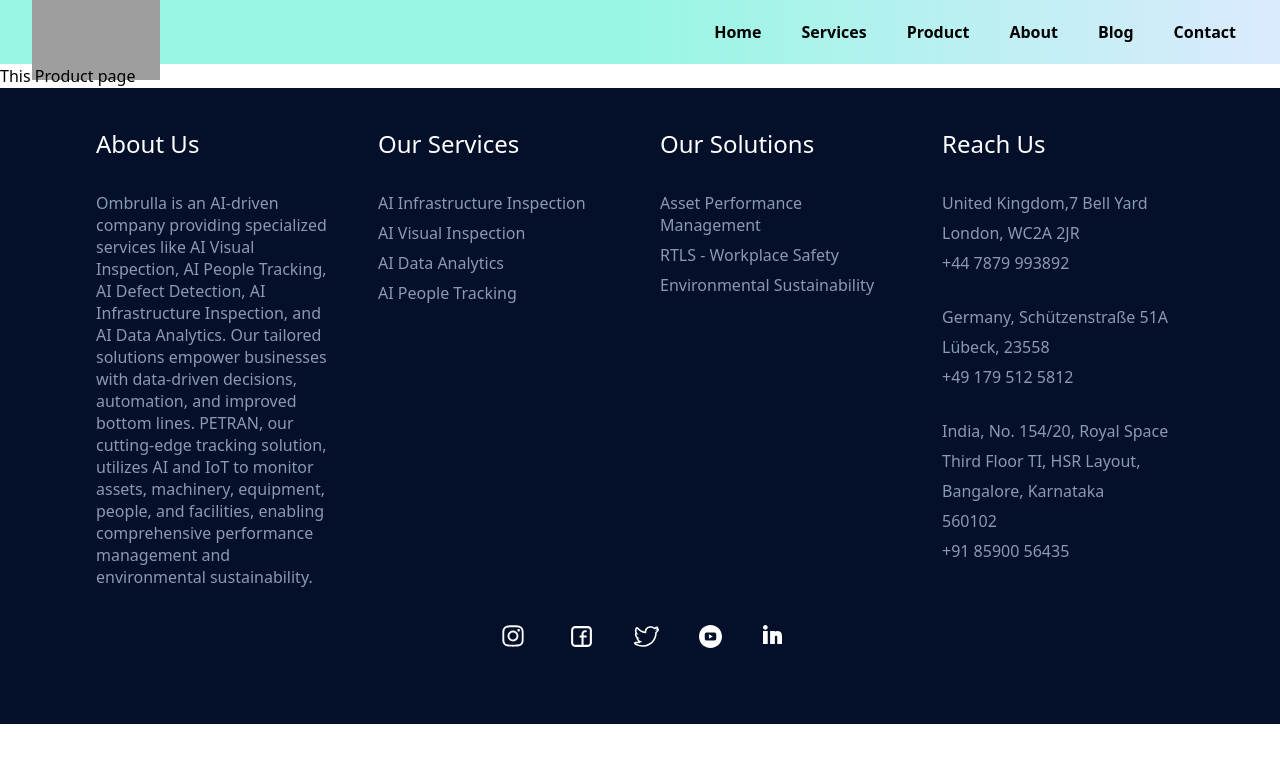
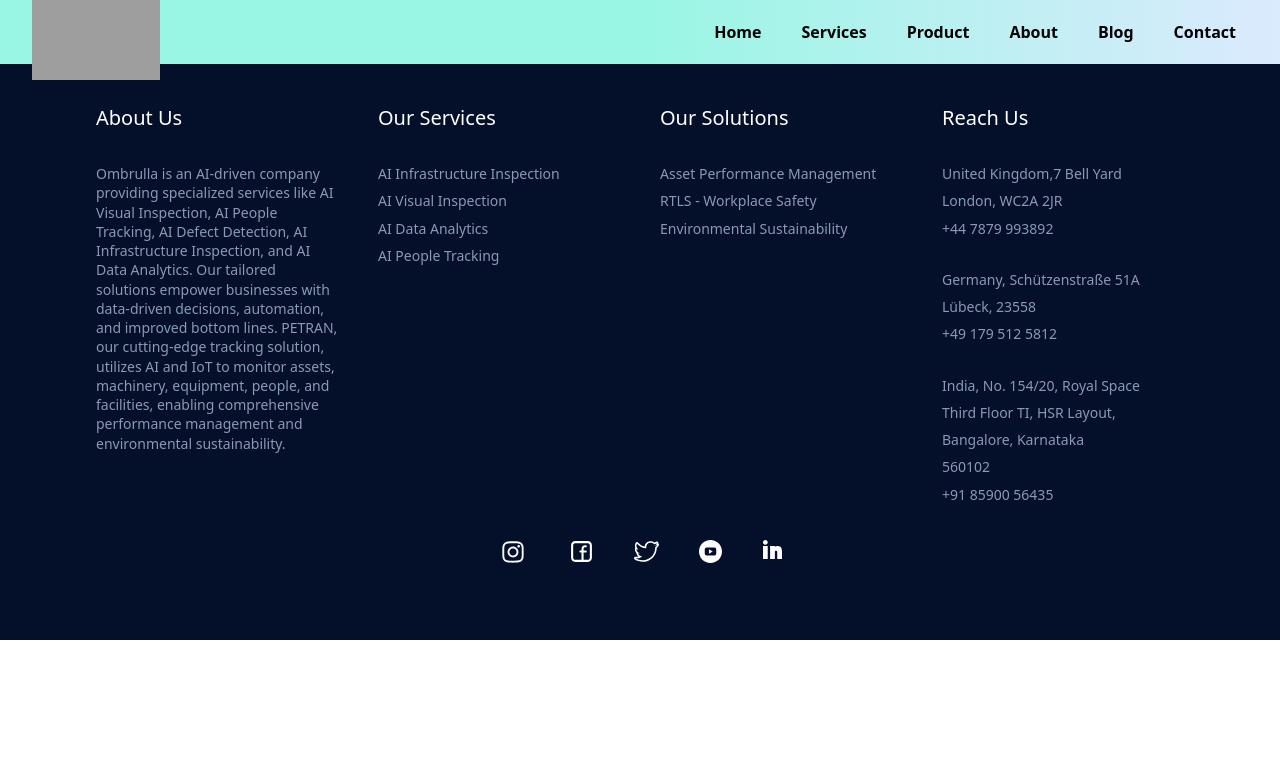
Before and after one commit to iamfalahc/ombrulla-homepage-replica, a React (Create React App) app: page /product in a window 1280 px wide. Shown: the top 762 px of the page. Built offline with nearby package versions, Linux system fonts and the light colour scheme; grey boxes are pictures that could not be loaded.

Commit message:
footer styled

```diff
--- a/src/components/Footer.jsx
+++ b/src/components/Footer.jsx
@@ -5,8 +5,8 @@ const Footer = () => {
     <footer className="flex flex-col px-6 py-10 xl:px-24 ">
       <div className="flex flex-col gap-10 xl:flex xl:flex-row xl:justify-between">
         <section className="flex flex-col gap-2 xl:w-1/4 xl:gap-8">
-          <h2 className="text-2xl font-medium text-white">About Us</h2>
-          <span className="text-[#8A99B4] leading-snug">
+          <h2 className="text-xl font-medium text-white">About Us</h2>
+          <span className="text-[#8A99B4] leading-snug text-sm">
             Ombrulla is an AI-driven company providing specialized services like
             AI Visual Inspection, AI People Tracking, AI Defect Detection, AI
             Infrastructure Inspection, and AI Data Analytics. Our tailored
@@ -18,8 +18,8 @@ const Footer = () => {
           </span>
         </section>
         <section className="flex flex-col gap-2 xl:w-1/4 xl:gap-8">
-          <h2 className="text-2xl font-medium text-white">Our Services</h2>
-          <ul className="text-[#8A99B4] leading-snug flex flex-col gap-2">
+          <h2 className="text-xl font-medium text-white">Our Services</h2>
+          <ul className="text-[#8A99B4] leading-snug flex flex-col gap-2 text-sm">
             <li>AI Infrastructure Inspection</li>
             <li>AI Visual Inspection</li>
             <li>AI Data Analytics</li>
@@ -27,31 +27,31 @@ const Footer = () => {
           </ul>
         </section>
         <section className="flex flex-col gap-2 xl:w-1/4 xl:gap-8">
-          <h2 className="text-2xl font-medium text-white">Our Solutions</h2>
-          <ul className="text-[#8A99B4] leading-snug flex flex-col gap-2">
+          <h2 className="text-xl font-medium text-white">Our Solutions</h2>
+          <ul className="text-[#8A99B4] leading-snug flex flex-col gap-2 text-sm">
             <li>Asset Performance Management</li>
             <li>RTLS - Workplace Safety</li>
             <li>Environmental Sustainability</li>
           </ul>
         </section>
         <section className="flex flex-col gap-4 xl:w-1/4 xl:gap-8">
-          <h2 className="text-2xl font-medium text-white">Reach Us</h2>
+          <h2 className="text-xl font-medium text-white">Reach Us</h2>
           <div>
-            <ul className="text-[#8A99B4] leading-snug flex flex-col gap-2">
+            <ul className="text-[#8A99B4] leading-snug flex flex-col gap-2 text-sm">
               <li>United Kingdom,7 Bell Yard</li>
               <li>London, WC2A 2JR</li>
               <li>+44 7879 993892</li>
             </ul>
           </div>
           <div>
-            <ul className="text-[#8A99B4] leading-snug flex flex-col gap-2">
+            <ul className="text-[#8A99B4] leading-snug flex flex-col gap-2 text-sm">
               <li>Germany, Schützenstraße 51A</li>
               <li>Lübeck, 23558</li>
               <li>+49 179 512 5812</li>
             </ul>
           </div>
           <div>
-            <ul className="text-[#8A99B4] leading-snug flex flex-col gap-2">
+            <ul className="text-[#8A99B4] leading-snug flex flex-col gap-2 text-sm">
               <li>India, No. 154/20, Royal Space</li>
               <li>Third Floor TI, HSR Layout,</li>
               <li>Bangalore, Karnataka</li>
--- a/src/components/Navbar.jsx
+++ b/src/components/Navbar.jsx
@@ -21,15 +21,15 @@ const Navbar = () => {
               <NavLink
                 exact
                 to="/"
-                activeClassName="bg-blue-500"
-                className="rounded-md px-3 py-2 font-bold font-sans text-black hover:text-primary"
+
+                className="rounded-md px-3 py-2 font-bold font-sans text-black hover:text-blue-600"
               >
                 Home
               </NavLink>
               <NavLink
                 to="/services"
                 activeClassName="bg-blue-500"
-                className="rounded-md px-3 py-2 font-bold font-sans text-black hover:text-primary"
+                className="rounded-md px-3 py-2 font-bold font-sans text-black hover:text-blue-600"
               >
                 Services
               </NavLink>
@@ -37,28 +37,28 @@ const Navbar = () => {
               <NavLink
                 to="/product"
                 activeClassName="text-blue"
-                className="rounded-md px-3 py-2 font-bold font-sans text-black hover:text-primary"
+                className="rounded-md px-3 py-2 font-bold font-sans text-black hover:text-blue-600"
               >
                 Product
               </NavLink>
               <NavLink
                 to="/about"
                 activeClassName="text-"
-                className="rounded-md px-3 py-2 font-bold font-sans text-black hover:text-primary"
+                className="rounded-md px-3 py-2 font-bold font-sans text-black hover:text-blue-600"
               >
                 About
               </NavLink>
               <NavLink
                 to="/blog"
                 activeClassName="text-white"
-                className="rounded-md px-3 py-2 font-bold font-sans text-black hover:text-primary"
+                className="rounded-md px-3 py-2 font-bold font-sans text-black hover:text-blue-600"
               >
                 Blog
               </NavLink>
               <NavLink
                 to="/contact"
                 activeClassName="text-white"
-                className="rounded-md px-3 py-2 font-bold font-sans text-black hover:text-primary"
+                className="rounded-md px-3 py-2 font-bold font-sans text-black hover:text-blue-600"
               >
                 Contact
               </NavLink>
--- a/src/containers/Empowerment.jsx
+++ b/src/containers/Empowerment.jsx
@@ -6,7 +6,7 @@ import Title from "../components/Title";
 
 const Empowerment = () => {
   return (
-    <div className="px-4 py-2 xl:px-24">
+    <div className="px-4 py-2 xl:px-24 mt-10">
       <div className="flex justify-center items-center bg-slate-200 px-3 py-6 rounded-3xl xl:px-48 xl:py-16 mb-14 ">
         <div className="pl-2 pt-3 pb-3 flex flex-col gap-y-4 ">
      <Title title={"Leader in AI visual inspection"}/>
--- a/src/containers/Inspection.jsx
+++ b/src/containers/Inspection.jsx
@@ -6,7 +6,7 @@ import bannerImage from "../images/ai-visual-inspection_banner_1.f3232628_ZyIKMH
 
 const Inspection = () => {
   return (
-    <div className="px-8 xl:px-24 flex flex-col xl:flex-row xl:justify-between gap-y-16 bg-gradient-to-br from-gray-300 via-gray-200 to-blue-200">
+    <div className="px-8 xl:px-24 xl:mb-16 flex flex-col xl:flex-row xl:justify-between gap-y-16 bg-gradient-to-br from-gray-300 via-gray-200 to-blue-200">
       <section className="flex flex-col xl:w-2/4 justify-center gap-8">
         <div className="">
           <h4 className="xl:text-6xl text-5xl leading-tight font-albert-sans font-bold">
--- a/src/pages/About.jsx
+++ b/src/pages/About.jsx
@@ -3,7 +3,7 @@ import React from 'react'
 const About = () => {
   return (
     <div>
-      <h1>This is About page</h1>
+
     </div>
   )
 }
--- a/src/pages/Contact.jsx
+++ b/src/pages/Contact.jsx
@@ -3,7 +3,7 @@ import React from 'react'
 const Contact = () => {
   return (
     <div>
-         <h1>This Contact page</h1>
+
     </div>
   )
 }
--- a/src/pages/Product.jsx
+++ b/src/pages/Product.jsx
@@ -3,7 +3,7 @@ import React from 'react'
 const Product = () => {
   return (
     <div>
-         <h1>This Product page</h1>
+
     </div>
   )
 }
--- a/src/pages/Services.jsx
+++ b/src/pages/Services.jsx
@@ -3,7 +3,7 @@ import React from 'react'
 const Services = () => {
   return (
     <div>
-         <h1>This Service page</h1>
+
     </div>
   )
 }
```
